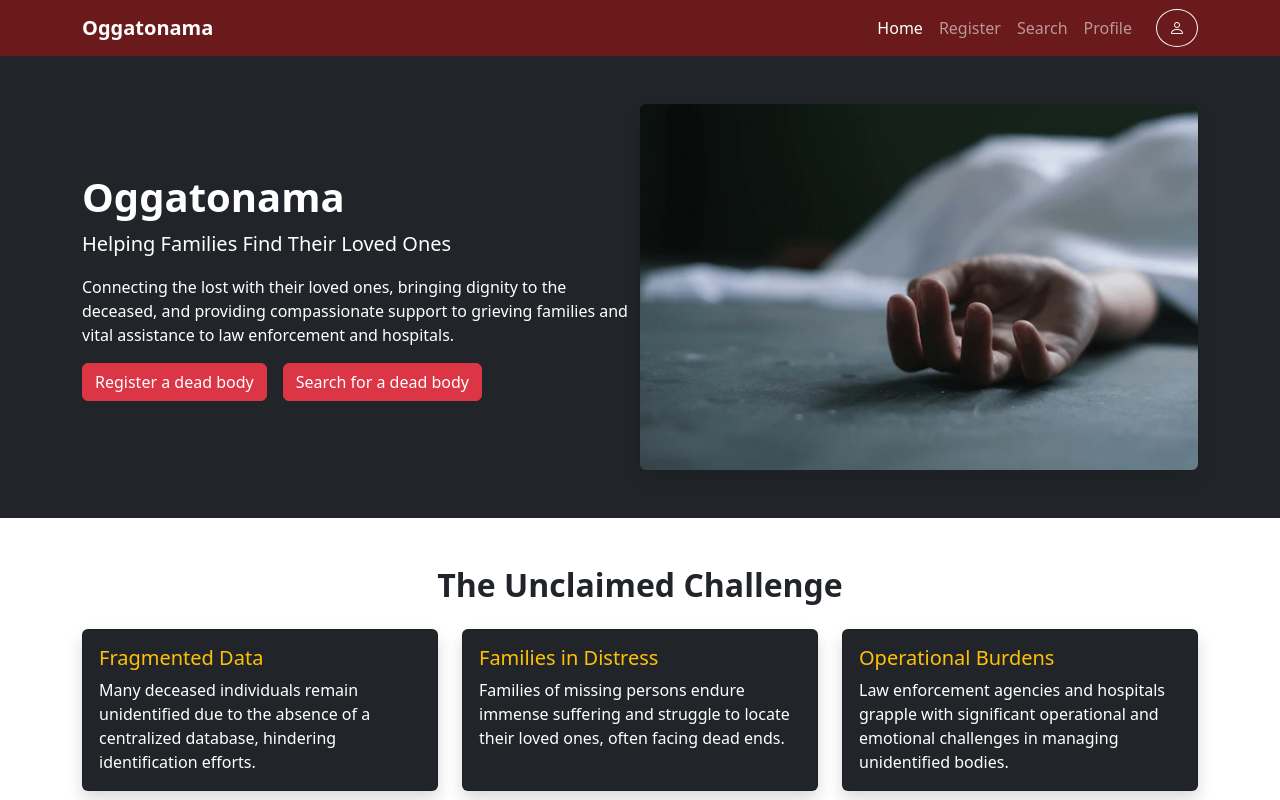
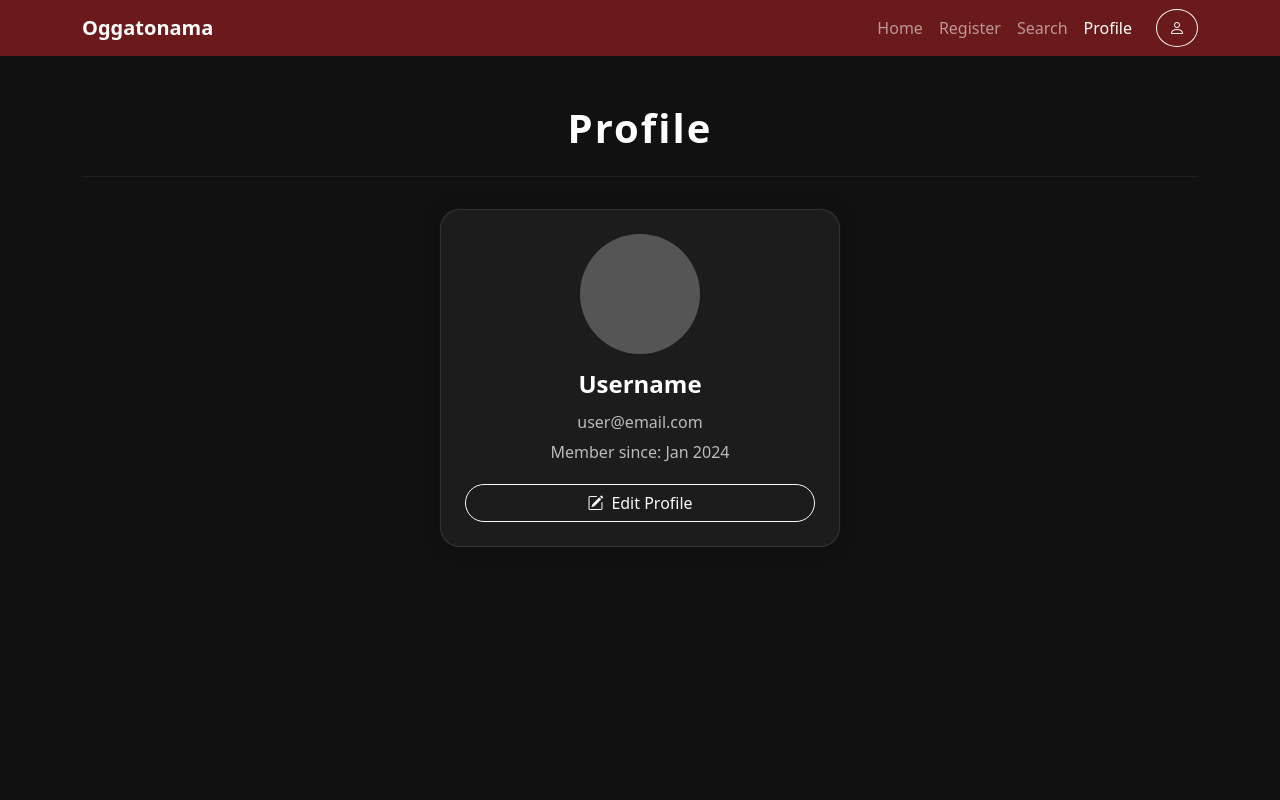
Before and after one commit to PanthaProtick/oggatonama_web, a React (Create React App) app: page /profile in a window 1280 px wide. Shown: the top 800 px of the page. Built offline with nearby package versions, Linux system fonts and the light colour scheme.

Commit message:
added profile page

```diff
--- a/src/App.js
+++ b/src/App.js
@@ -1,13 +1,17 @@
 import React from "react";
-import { BrowserRouter as Router } from "react-router-dom";
+import { BrowserRouter as Router, Routes, Route } from "react-router-dom";
 import Dashboard from "./pages/Dashboard";
+import Profile from "./pages/Profile";
 import "bootstrap/dist/css/bootstrap.min.css";
 import "./App.css";
 
 function App() {
   return (
     <Router>
-      <Dashboard />
+      <Routes>
+        <Route path="/" element={<Dashboard />} />
+        <Route path="/profile" element={<Profile />} />
+      </Routes>
     </Router>
   );
 }
--- a/src/components/Navbar.js
+++ b/src/components/Navbar.js
@@ -1,14 +1,16 @@
 import React from "react";
+import { Link, useLocation } from "react-router-dom";
 import "bootstrap/dist/css/bootstrap.min.css";
 import "bootstrap-icons/font/bootstrap-icons.css";
 
 function Navbar() {
+  const location = useLocation();
   return (
     <nav className="navbar navbar-expand-lg navbar-dark bg-maroon">
       <div className="container">
-        <a className="navbar-brand fw-bold" href="/">
+        <Link className="navbar-brand fw-bold" to="/">
           Oggatonama
-        </a>
+        </Link>
         <button
           className="navbar-toggler"
           type="button"
@@ -20,29 +22,43 @@ function Navbar() {
         <div className="collapse navbar-collapse" id="navbarNav">
           <ul className="navbar-nav ms-auto">
             <li className="nav-item">
-              <a className="nav-link active" href="#">
+              <Link
+                className={`nav-link ${location.pathname === "/" ? "active" : ""}`}
+                to="/"
+              >
                 Home
-              </a>
+              </Link>
             </li>
             <li className="nav-item">
-              <a className="nav-link" href="#">
+              <Link
+                className={`nav-link ${location.pathname === "/register" ? "active" : ""}`}
+                to="/register"
+              >
                 Register
-              </a>
+              </Link>
             </li>
             <li className="nav-item">
-              <a className="nav-link" href="#">
+              <Link
+                className={`nav-link ${location.pathname === "/search" ? "active" : ""}`}
+                to="/search"
+              >
                 Search
-              </a>
+              </Link>
             </li>
             <li className="nav-item">
-              <a className="nav-link" href="#">
+              <Link
+                className={`nav-link ${location.pathname === "/profile" ? "active" : ""}`}
+                to="/profile"
+              >
                 Profile
-              </a>
+              </Link>
             </li>
           </ul>
-          <button className="btn btn-outline-light rounded-circle ms-3 d-none d-lg-block">
-            <i className="bi bi-person"></i>
-          </button>
+          <Link to="/profile" className="d-none d-lg-block">
+            <button className="btn btn-outline-light rounded-circle ms-3">
+              <i className="bi bi-person"></i>
+            </button>
+          </Link>
         </div>
       </div>
     </nav>
--- /dev/null
+++ b/src/pages/Profile.js
@@ -0,0 +1,32 @@
+import React from "react";
+import Navbar from "../components/Navbar";
+import "./css/Profile.css";
+
+function Profile() {
+  return (
+    <div className="profile-page">
+      <Navbar />
+
+      <div className="container text-center py-5">
+        <h1 className="profile-title">Profile</h1>
+        <hr className="profile-divider" />
+
+        <div className="profile-card card mx-auto p-4">
+          <div className="text-center mb-3">
+            <div className="profile-avatar" />
+          </div>
+
+          <h4 className="profile-username">Username</h4>
+          <p className="profile-email">user@email.com</p>
+          <p className="profile-member">Member since: Jan 2024</p>
+
+          <button className="btn btn-outline-light profile-btn">
+            <i className="bi bi-pencil-square me-2"></i>Edit Profile
+          </button>
+        </div>
+      </div>
+    </div>
+  );
+}
+
+export default Profile;
--- /dev/null
+++ b/src/pages/css/Profile.css
@@ -0,0 +1,50 @@
+.profile-page {
+  background-color: #111;
+  min-height: 100vh;
+  color: #fff;
+}
+
+.profile-title {
+  font-weight: bold;
+  margin-bottom: 1.5rem;
+  letter-spacing: 2px;
+}
+
+.profile-divider {
+  border-color: #444;
+  margin-bottom: 2rem;
+}
+
+.profile-card {
+  background-color: #1c1c1c;
+  color: #fff;
+  border-radius: 20px;
+  max-width: 400px;
+  border: 1px solid rgba(255, 255, 255, 0.1);
+  box-shadow:
+    0 0 20px rgba(0, 0, 0, 0.3),
+    0 0 2px rgba(255, 255, 255, 0.1);
+}
+
+.profile-avatar {
+  width: 120px;
+  height: 120px;
+  border-radius: 50%;
+  background-color: #555;
+  margin: 0 auto;
+}
+
+.profile-username {
+  font-weight: bold;
+}
+
+.profile-email,
+.profile-member {
+  color: #bbb;
+  margin: 0.2rem 0;
+}
+
+.profile-btn {
+  border-radius: 30px;
+  margin-top: 1rem;
+}
```
Also changed, not shown: public/github_dp.jpg (added).
